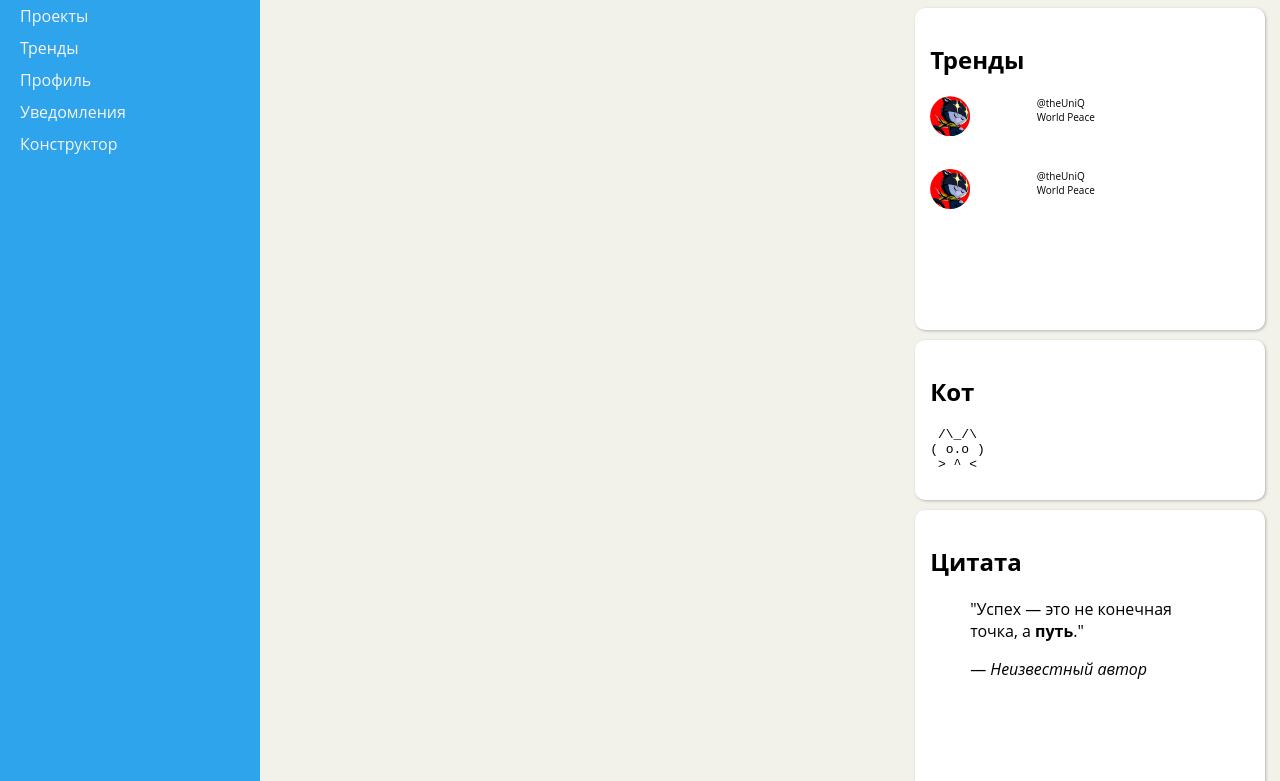
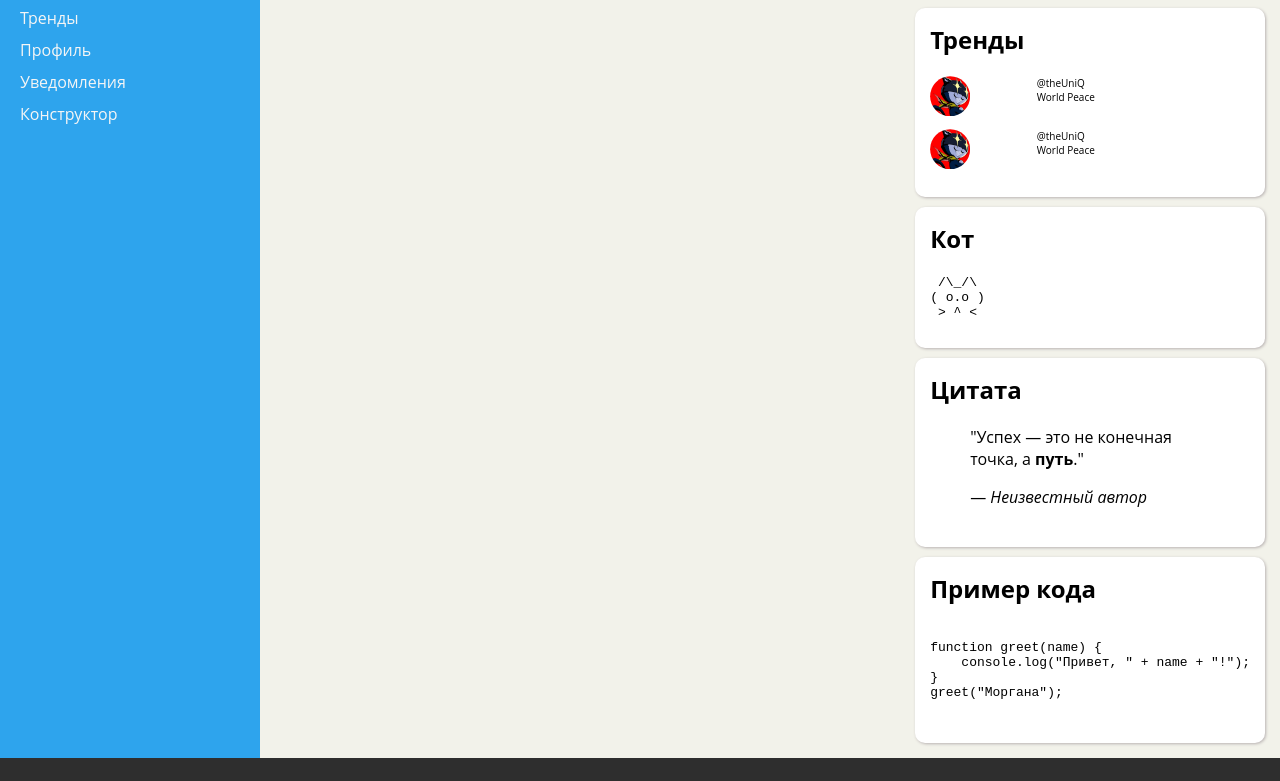
Before and after one commit to theSirD/frontendLabs, a website: page index.html in a window 1280 px wide. Shown: the part 170-951 px from the top of the page. Drawn offline with Linux system fonts and the light colour scheme; some packages are replaced by stand-ins of ours; a script that the page names is missing.

Commit message:
fix: minor fixes

```diff
--- a/index.html
+++ b/index.html
@@ -97,7 +97,7 @@
                             <p>World Peace</p>
                         </div>
                     </article>
-                    <article class="trends-items"></article>
+                    <!-- <article class="trends-items"></article> -->
                 </section>
                 <section class="graphics">
                     <h2>Кот</h2>
--- a/styles/style.css
+++ b/styles/style.css
@@ -112,6 +112,9 @@ header {
   gap: 15px;
 }
 
+.main-side-info h2 {
+  margin-top: 0px;
+}
 .header-bottom__greetings-text {
   display: flex;
   flex-direction: column;
@@ -223,7 +226,7 @@ header {
 }
 .trends {
   display: grid;
-  grid-template-rows: repeat(4, 1fr);
+  grid-template-rows: repeat(3, 1fr);
   background-color: white;
 }
 
```
